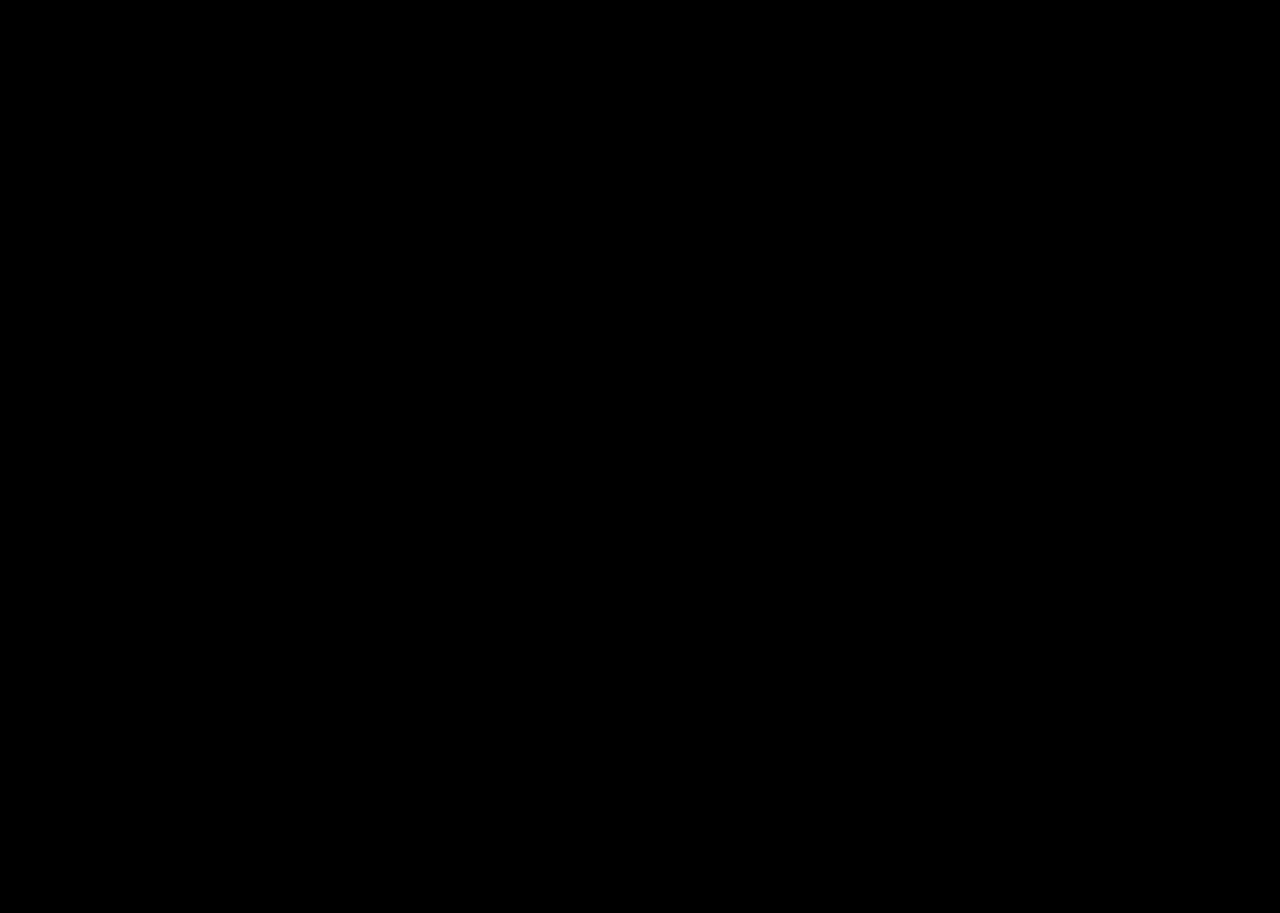
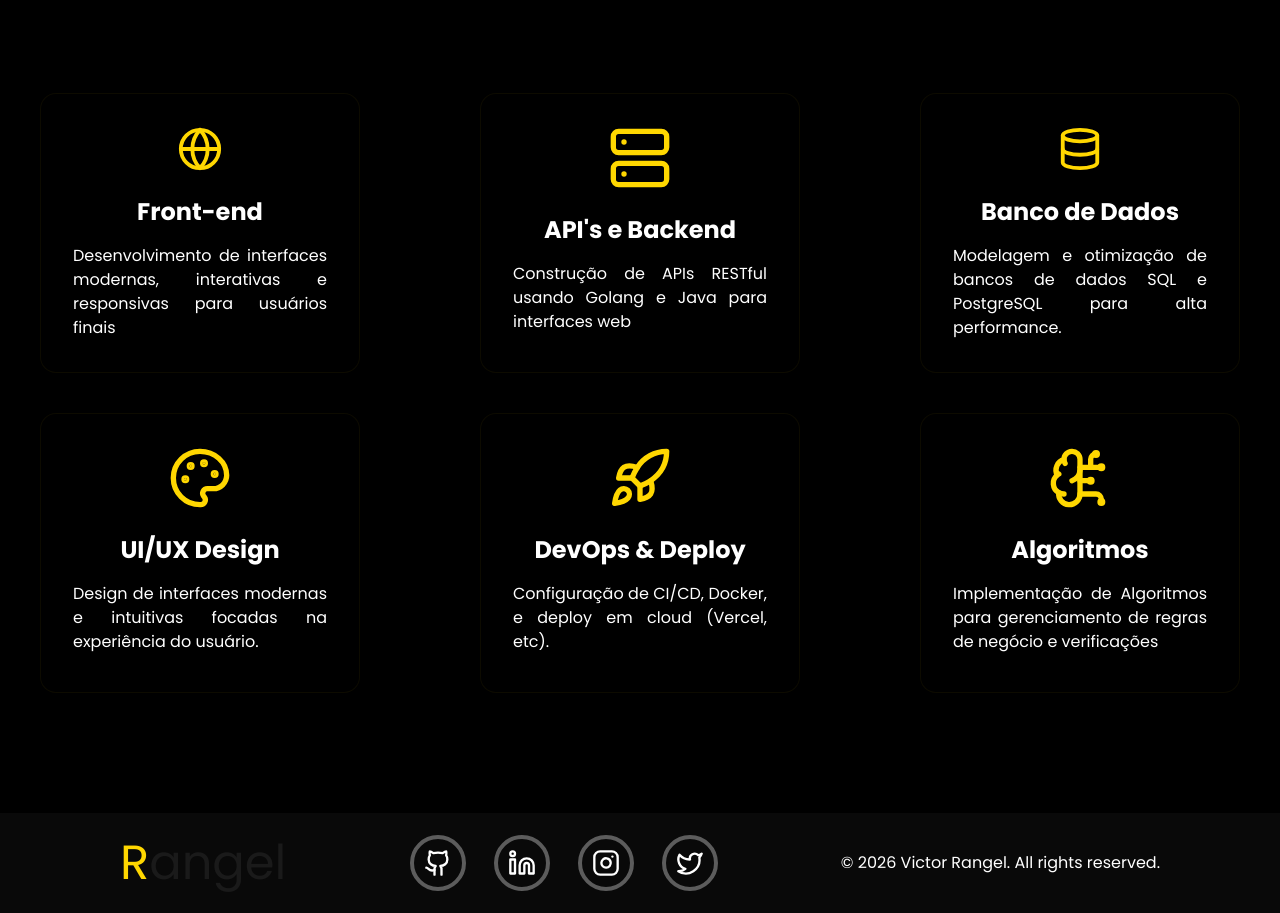
Before and after one commit to Rangelzin/portifolio-rangelzin, a Next.js app: page / in a window 1280 px wide. Shown: the part 2751-3664 px from the top of the page. Before the commit the page ends 2688 px from the top, so only its background shows below. Built offline with nearby package versions, Linux system fonts and the light colour scheme.

Commit message:
feat: Implementa a section Services

```diff
--- a/src/app/globals.css
+++ b/src/app/globals.css
@@ -6,14 +6,17 @@
   --foreground: #1A1A1A;
   --gold: #FFD700;
   --secondary: #090909;
+  --darkgold: #2A2310
 }
 
 @theme inline {
   --color-background: var(--background);
   --color-foreground: var(--foreground);
-  --color-gold: var(--gold);
   --font-sans: var(--font-geist-sans);
   --font-mono: var(--font-geist-mono);
+  --color-gold: var(--gold);
+  --color-darkgold: var(--darkgold);
+  --color-secondary: var(--secondary);
 }
 
 @media (prefers-color-scheme: dark) {
--- a/src/app/page.tsx
+++ b/src/app/page.tsx
@@ -1,6 +1,7 @@
 import About from "@/components/sections/About";
 import Hero from "@/components/sections/Hero";
 import Projects from "@/components/sections/Projects";
+import Services from "@/components/sections/Services";
 
 export default function Home() {
   return (
@@ -8,6 +9,7 @@
       <Hero />
       <About />
       <Projects />
+      <Services />
     </main>
   );
 }
--- /dev/null
+++ b/src/components/sections/Services.tsx
@@ -0,0 +1,53 @@
+import { Globe, Server, Database, Palette, Rocket,BrainCircuit } from "lucide-react";
+
+export default function Services() {
+    const DataService = [
+        {
+            title: "Front-end",
+            description: "Desenvolvimento de interfaces modernas, interativas e responsivas para usuários finais",
+            icons: Globe
+        },
+        {
+            title: "API's e Backend",
+            description: "Construção de APIs RESTful usando Golang e Java para interfaces web ",
+            icons: Server
+        },
+        {
+            title: "Banco de Dados",
+            description: "Modelagem e otimização de bancos de dados SQL e PostgreSQL para alta performance.",
+            icons: Database
+        },
+        {
+            title: "UI/UX Design",
+            description: "Design de interfaces modernas e intuitivas focadas na experiência do usuário.",
+            icons: Palette
+        },
+        {
+            title: "DevOps & Deploy",
+            description: "Configuração de CI/CD, Docker, e deploy em cloud (Vercel, etc).",
+            icons: Rocket
+        },
+        {
+            title: "Algoritmos",
+            description: "Implementação de Algoritmos para gerenciamento de regras de negócio e verificações",
+            icons: BrainCircuit
+        },
+
+    ]
+
+    return (
+    <section id="servicos" className="flex flex-col items-center min-h-screen w-full bg-[--foreground] text-white py-20">
+        <h2 className="text-5xl md:text-7xl font-extrabold text-gold mb-16"> Meus Serviços</h2>
+            <div className="grid grid-cols-1 md:grid-cols-2 lg:grid-cols-3 gap-10 max-w-7xl w-full justify-center place-items-center my-10" >
+
+            {DataService.map((service) => (
+                <div key={service.title} className="bg-black/15 border border-gold/5 rounded-2xl p-8 w-80 h-70 flex flex-col items-center text-center hover:scale-105 transition-transform duration-300 ease-in-out shadow-lg">
+                    <service.icons className="text-gold w-16 h-16 mb-6"/>
+                    <h3 className="text-2xl font-bold mb-4">{service.title}</h3>
+                    <p className="text-white text-base text-justify">{service.description}</p>
+                </div>
+            ))}
+        </div>
+    </section>
+  );
+}
```
